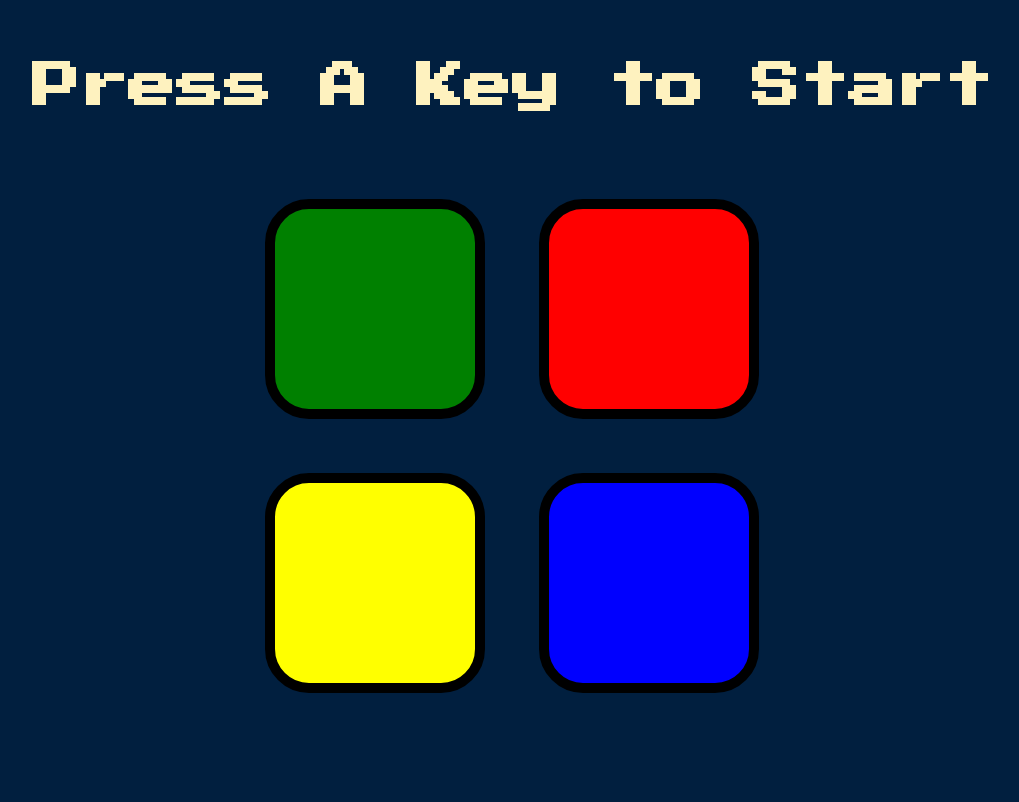
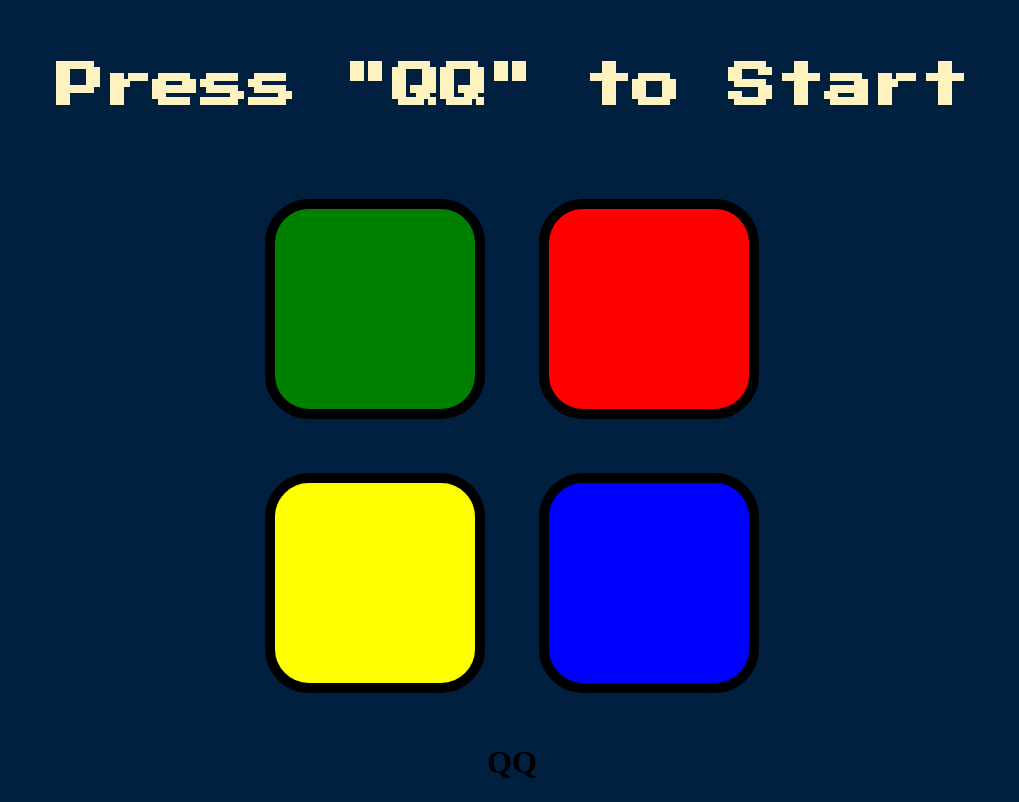
Before and after one commit to KaiHOtw-1010/simon-game, a plain HTML site: page index.html in a window 1280 px wide. Shown: the whole page, without its empty margins (128-1147 px from the left). Drawn offline with nearby package versions, Linux system fonts and the light colour scheme.

Commit message:
Update index.html

```diff
--- a/index.html
+++ b/index.html
@@ -9,7 +9,7 @@
 </head>
 
 <body>
-  <h1 id="level-title">Press A Key to Start</h1>
+  <h1 id="level-title">Press "QQ" to Start</h1>
   <div class="container">
     <div class="row">
 
@@ -33,6 +33,14 @@
 
     </div>
 
+    <div class="row">
+
+      <div type="button" id="QQbtn" class="QQbtn">
+        <h1 id="QQ-title">QQ</h1>
+      </div>
+
+    </div>
+
   </div>
 
 
```
